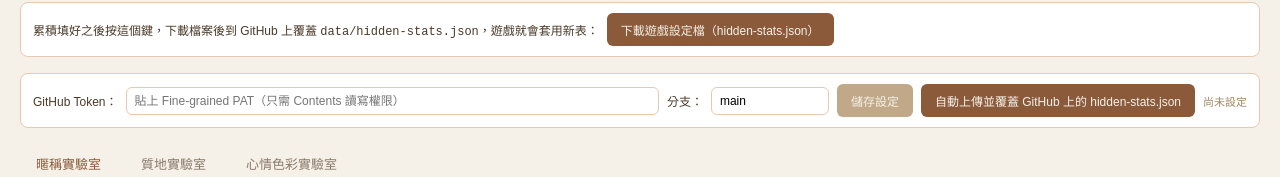
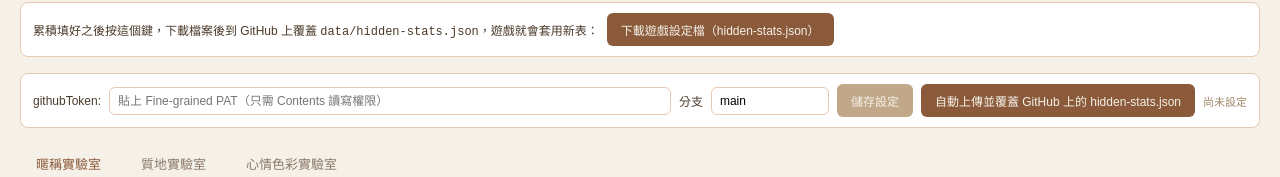
Before and after one commit to jqomqjjvp0w4255ojwa/Puffy-PomPom, a website: page tools/trait-lab.html in a window 1280 px wide. Shown: the part 152-329 px from the top of the page. Drawn offline with Linux system fonts and the light colour scheme.

Commit message:
Update trait-lab.html

```diff
--- a/tools/trait-lab.html
+++ b/tools/trait-lab.html
@@ -161,9 +161,9 @@
 </div>
 
 <div class="sync-bar">
-  <span>GitHub Token：</span>
+  <span>githubToken:</span>
   <input type="text" id="gh-token-input" placeholder="貼上 Fine-grained PAT（只需 Contents 讀寫權限）">
-  <span>分支：</span>
+  <span>分支</span>
   <input type="text" id="gh-branch-input" placeholder="main" style="flex:0 0 100px;min-width:80px;">
   <button class="secondary" onclick="saveGhConfig()">儲存設定</button>
   <button onclick="uploadToGitHub()">自動上傳並覆蓋 GitHub 上的 hidden-stats.json</button>
```
